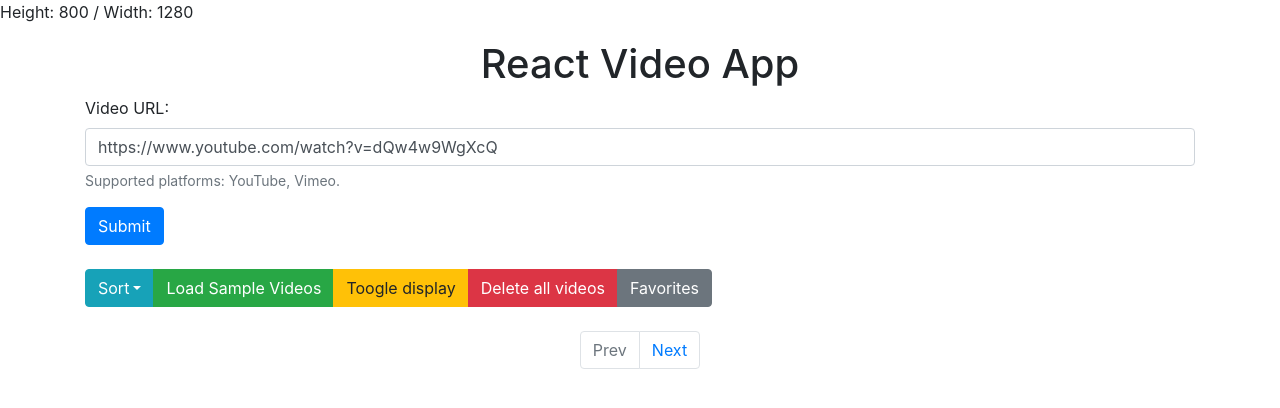
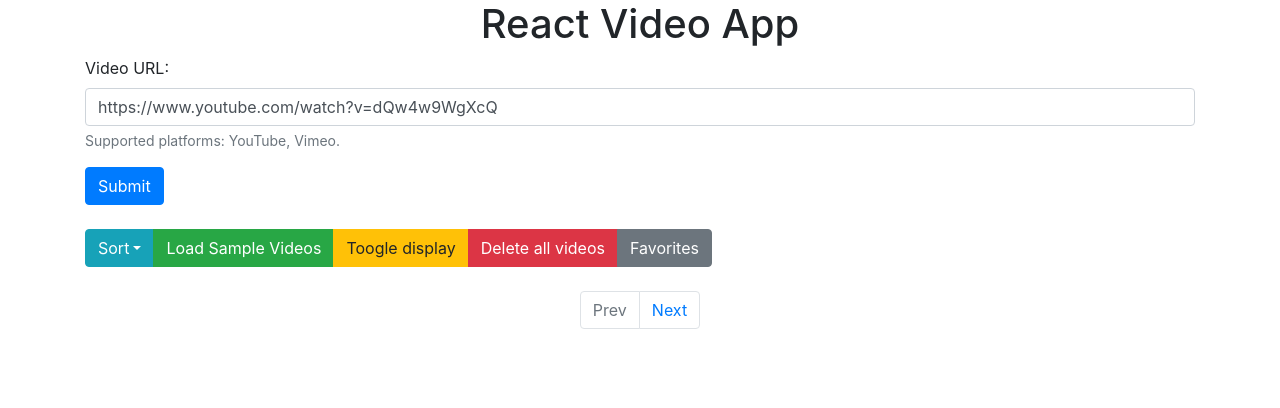
Before and after one commit to se7t/react-video-app, a React (Create React App) app: page / in a window 1280 px wide. Shown: the top 408 px of the page. Built offline with nearby package versions, Linux system fonts and the light colour scheme.

Commit message:
Remove viewport debugging component

```diff
--- a/src/App.jsx
+++ b/src/App.jsx
@@ -414,15 +414,6 @@ function App() {
 
   return (
     <div>
-      <p>
-        Height:
-        {' '}
-        {height}
-        {' '}
-        / Width:
-        {' '}
-        {width}
-      </p>
       <Container>
         <h1 className="text-center">React Video App</h1>
         <Form onSubmit={handleSubmit(fetchVideoData)}>
```
